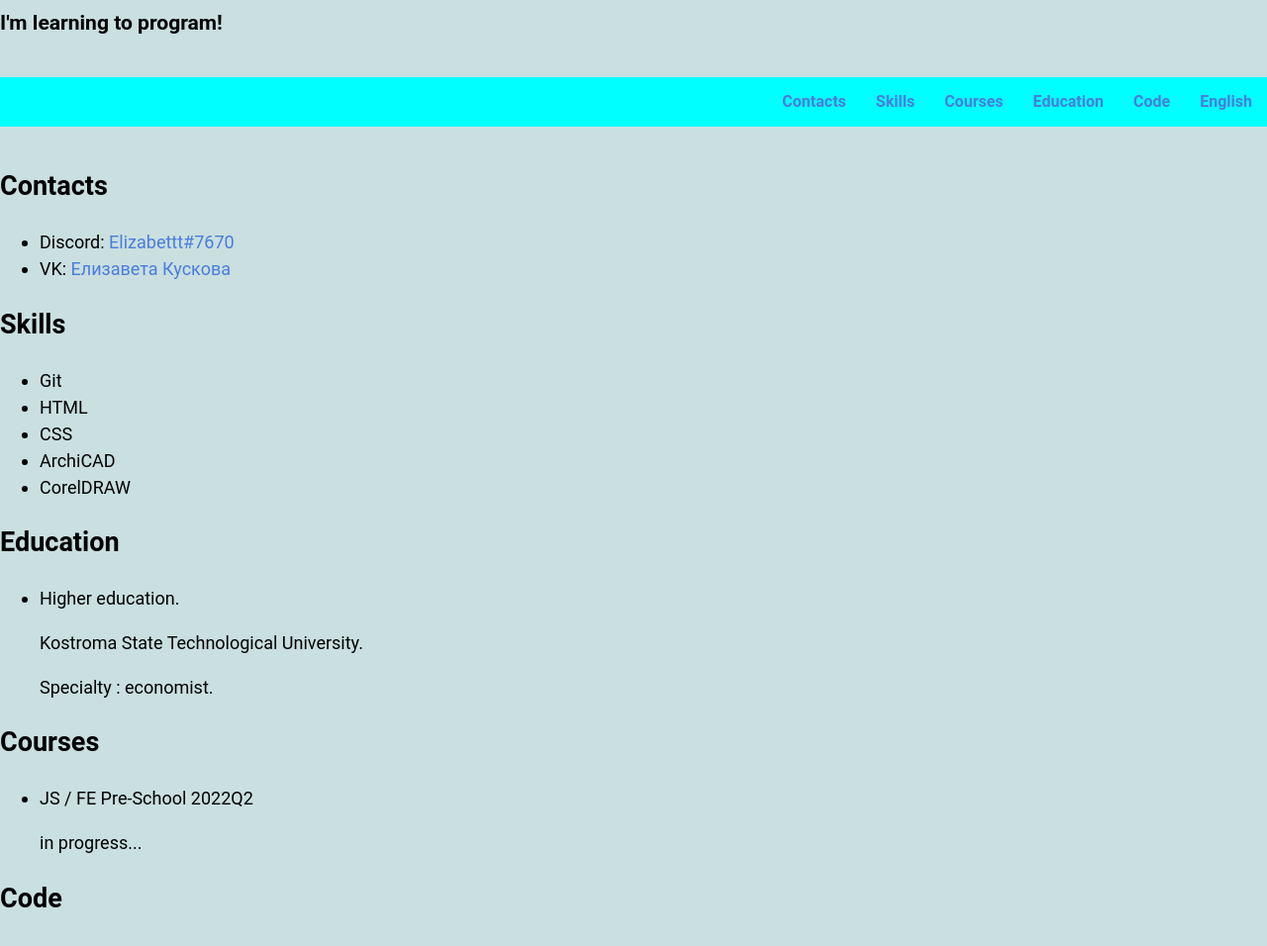
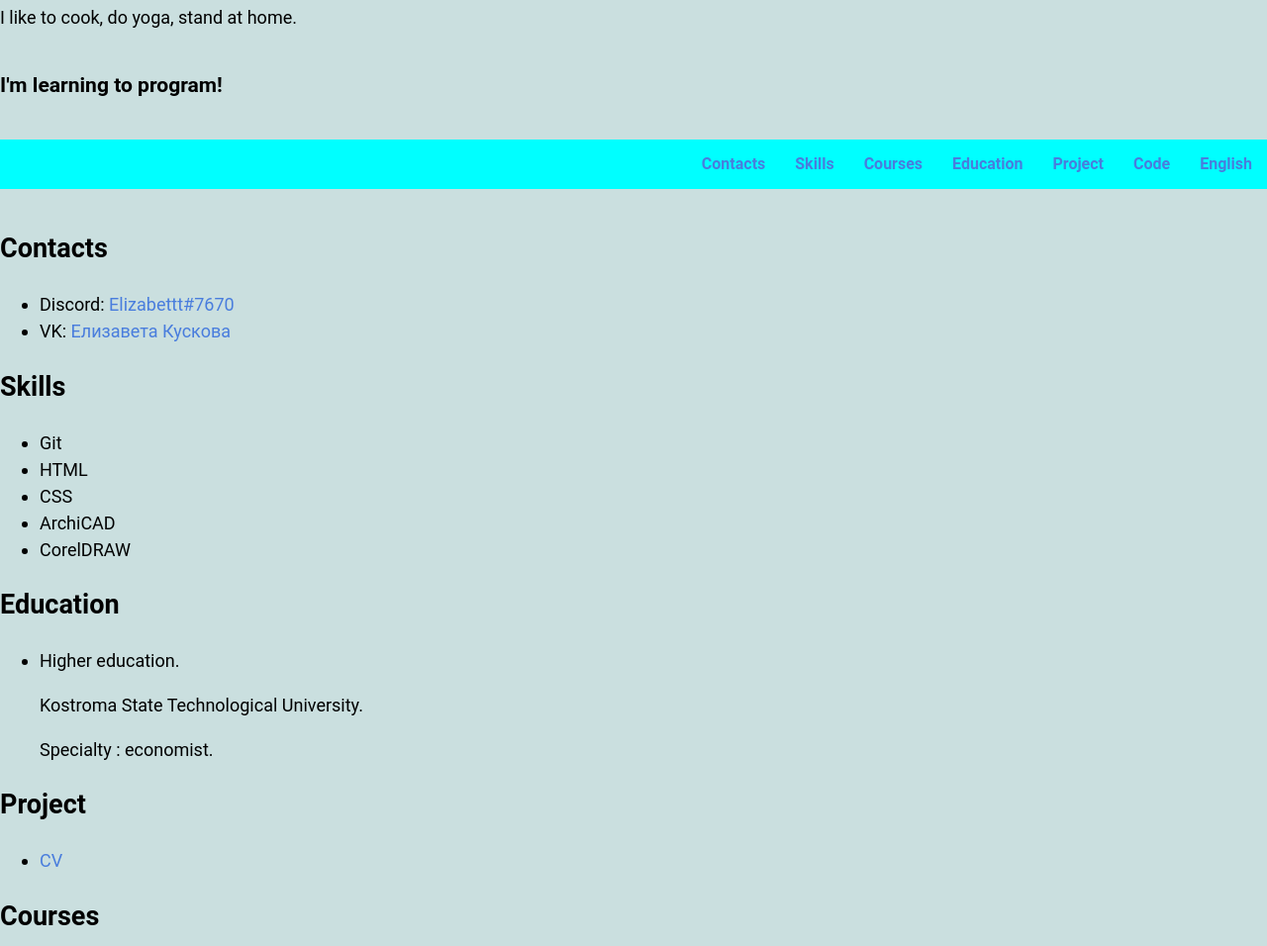
Before and after one commit to Lizabettt/rsschool-cv, a plain HTML site: page index.html in a window 1280 px wide. Shown: the part 416-1372 px from the top of the page at 99% size. Drawn offline with Linux system fonts and the light colour scheme.

Commit message:
fix:add  project

```diff
--- a/index.html
+++ b/index.html
@@ -15,6 +15,7 @@
             <div class="info">
                 <img class="foto" src="./assets/foto.jpg" alt="Kuskova foto">
                 <h1><u>Elizabeth Kuskova</u></h1>
+                <p>I like to cook, do yoga, stand at home.</p>
                 <h3>I'm learning <strong>to program!</strong></h3>
             </div>
 
@@ -24,6 +25,7 @@
                     <li class="nav-item"><a href="#skills" class="nav-link"><b>Skills</b></a></li>
                     <li class="nav-item"><a href="#courses" class="nav-link"><b>Courses</b></a></li>
                     <li class="nav-item"><a href="#education" class="nav-link"><b>Education</b></a></li>
+                    <li class="nav-item"><a href="#project" class="nav-link"><b>Project</b></a></li>
                     <li class="nav-item"><a href="#code" class="nav-link"><b>Code</b></a></li>
                     <li class="nav-item"><a href="#english " class="nav-link"><b>English</b></a></li>
                 </ul>
@@ -51,6 +53,10 @@
                         <p>Kostroma State Technological University.</p>
                         <p>Specialty : economist.</p></li>
                     </ul>
+            <h2 id="project">Project</h2>
+                    <ul>
+                        <li><a href="https://lizabettt.github.io/rsschool-cv/cv">CV</a></li>
+                    </ul>
             <h2 id="courses">Courses</h2>
                     <ul>
                         <li><p>JS / FE Pre-School 2022Q2 </p>
@@ -76,7 +82,8 @@
     <footer class="footer">
         <div class="container">
             <p>© E.Kuskova</p>
-        <a href="https://rs.school/js-stage0/"><img src="assets/rs_school_js.png"  alt="rs_school"/></a>
+        <a href="https://rs.school/js/"><img src="assets/rs_school_js.png"  alt="rs_school"/></a>
+        <a href="https://github.com/Lizabettt"><img src="assets/github.webp"  alt="rs_school"/></a>
         </div>
     </footer>
 </body>
```
Also changed, not shown: assets/github.webp (added).
